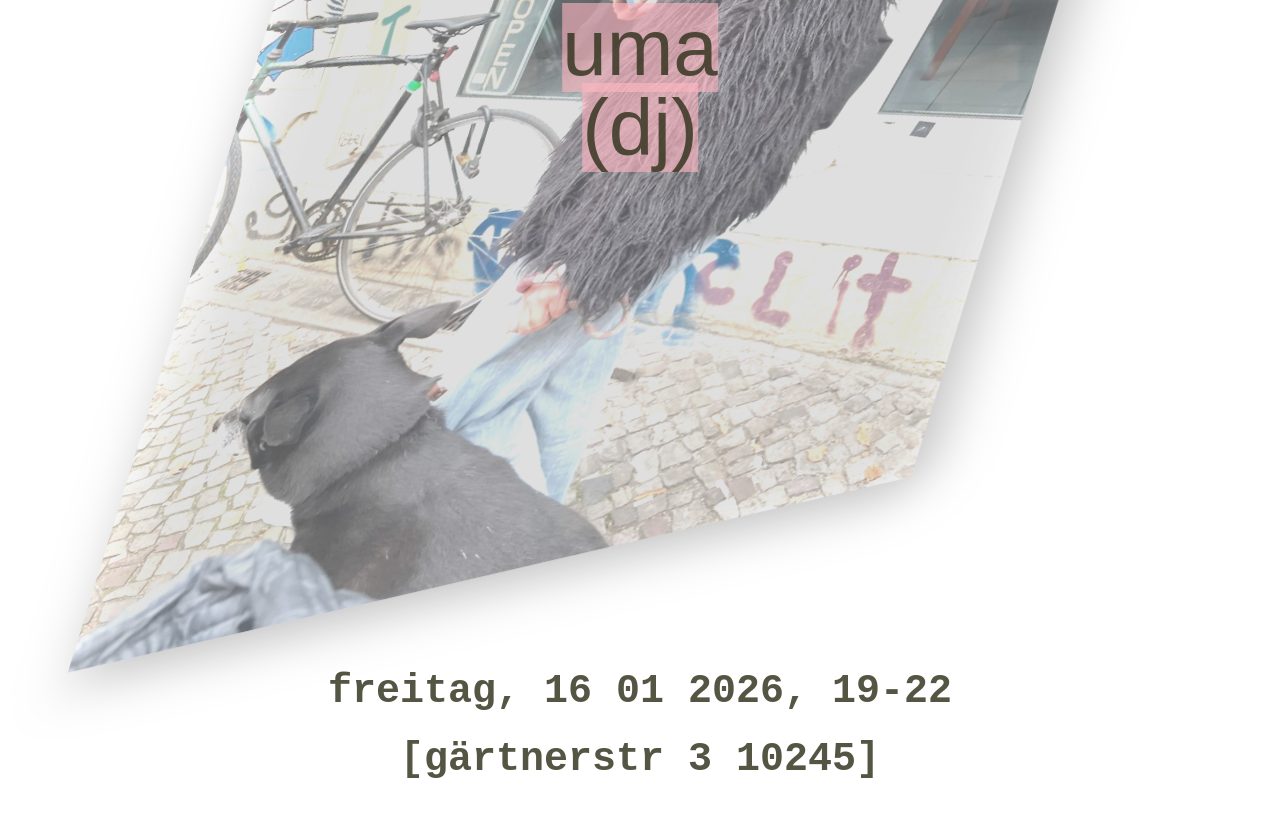
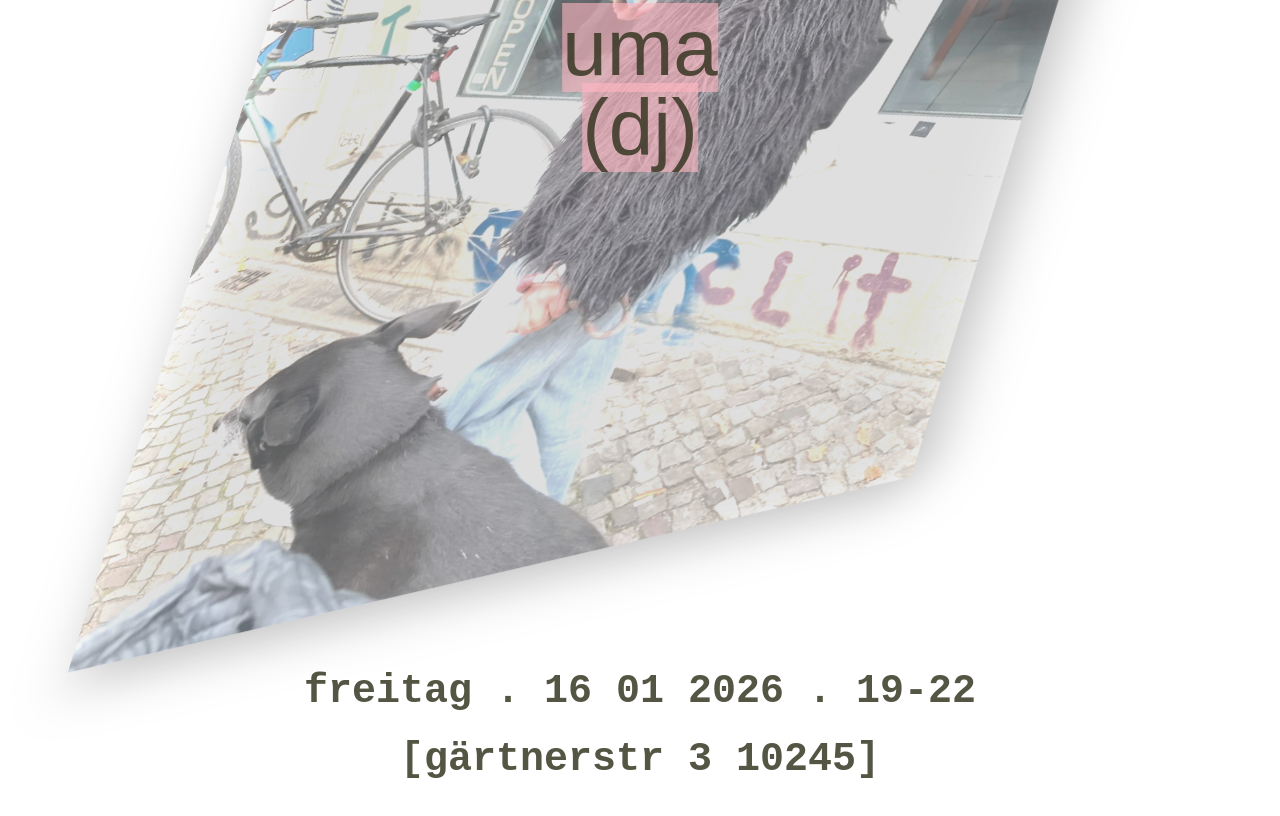
Before and after one commit to xpertprofessional/gardener3, a plain HTML site: page index.html in a window 1280 px wide. Shown: the part 1326-2142 px from the top of the page. Drawn offline with Linux system fonts and the light colour scheme.

Commit message:
Fix date formatting in index.html

```diff
--- a/index.html
+++ b/index.html
@@ -127,7 +127,7 @@ h1.reverse {
 <br>
 <br>
 <br>
-<p><b> freitag, 16 01 2026, 19-22</p><p>[gärtnerstr 3 10245]</b></p>
+<p><b> freitag . 16 01 2026 . 19-22</p><p>[gärtnerstr 3 10245]</b></p>
 <br>
 <br>
 <br>
```
